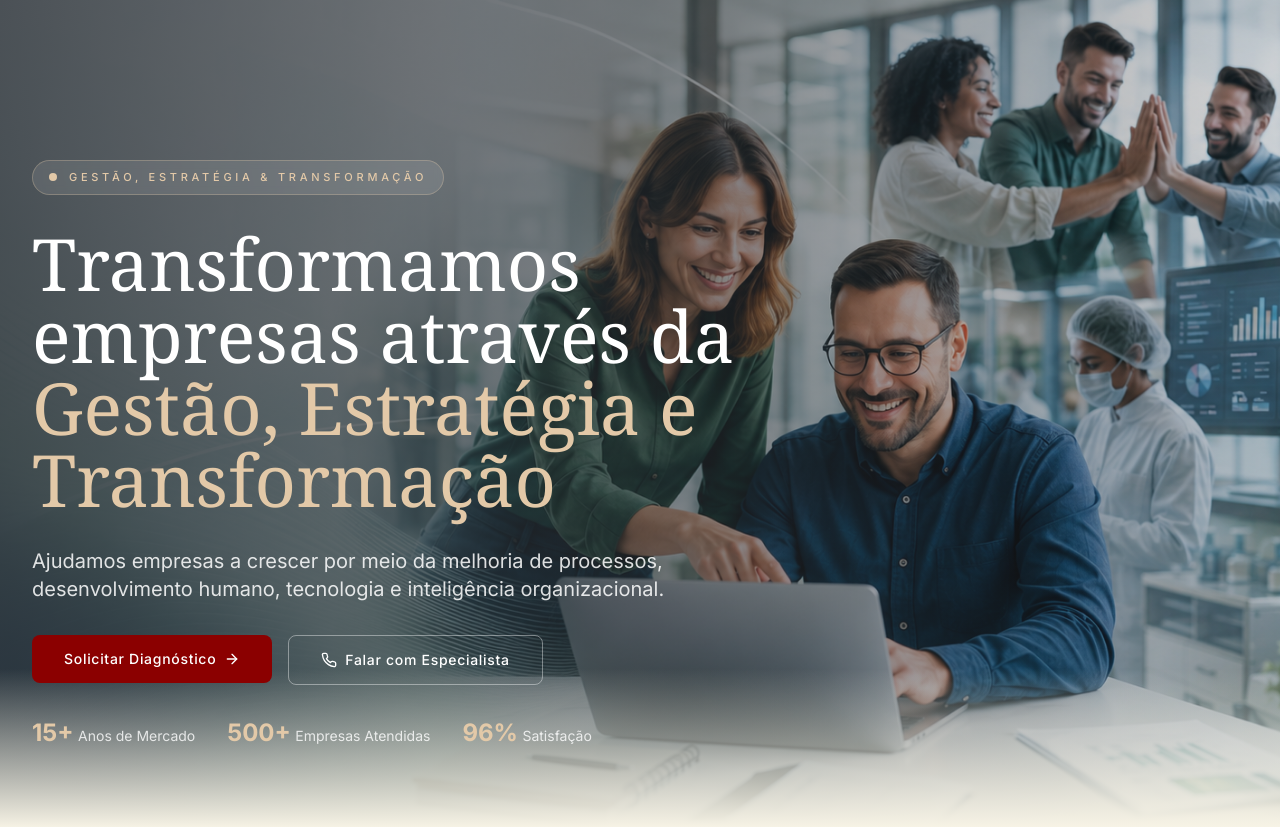
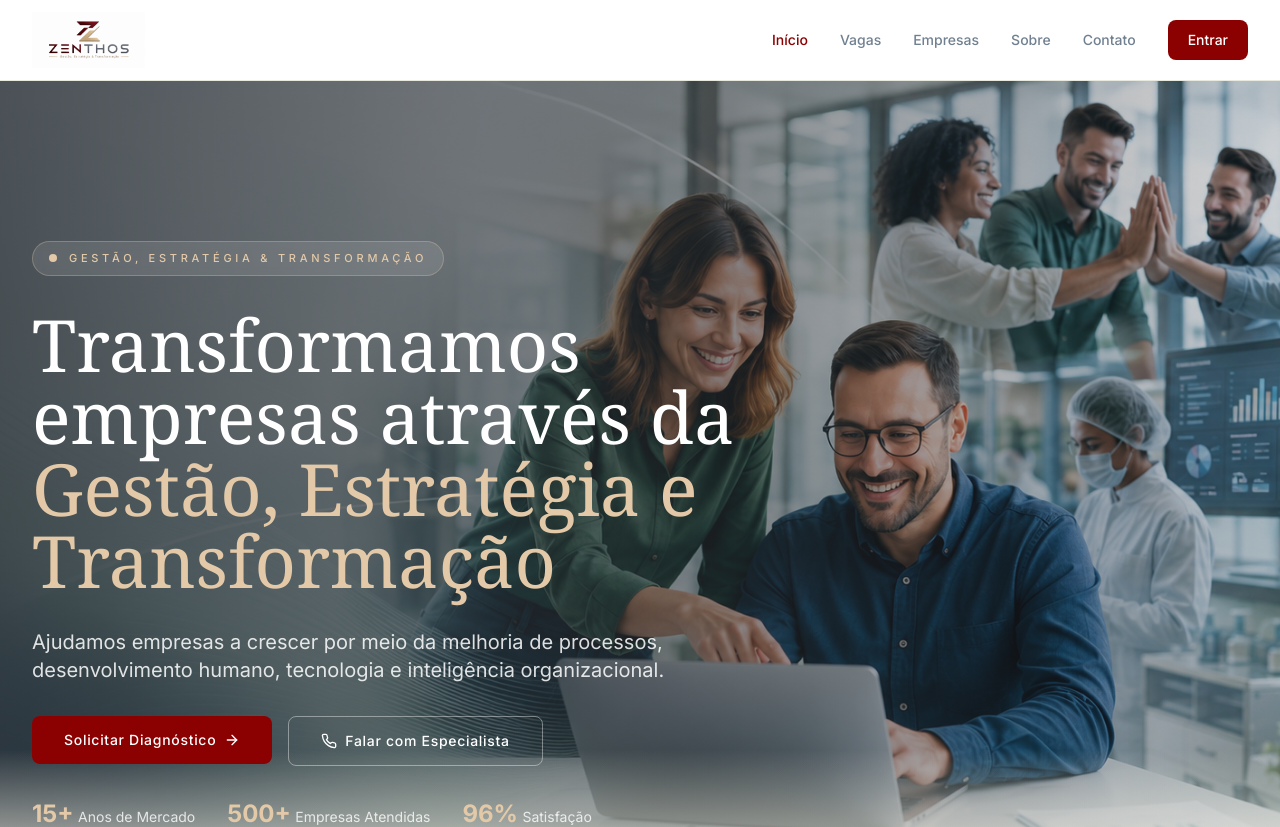
Before and after one commit to trivoroficial/consult_recruit, a Next.js app: page / in a window 1280 px wide. Shown: the top 827 px of the page. Built offline with nearby package versions, Linux system fonts and the light colour scheme.

Commit message:
Refactor PublicLayout to include Header and Footer

```diff
--- a/src/app/(public)/layout.tsx
+++ b/src/app/(public)/layout.tsx
@@ -1,5 +1,7 @@
 // src/app/(public)/layout.tsx
 import { ReactNode } from 'react'
+import { Header } from '@/components/layout/Header'
+import { Footer } from '@/components/layout/Footer'
 
 export default function PublicLayout({
   children,
@@ -7,8 +9,12 @@ export default function PublicLayout({
   children: ReactNode
 }) {
   return (
-    <div className="min-h-screen bg-[#F8F4E6]">
-      {children}
+    <div className="flex flex-col min-h-screen">
+      <Header />
+      <main className="flex-1">
+        {children}
+      </main>
+      <Footer />
     </div>
   )
 }
```
